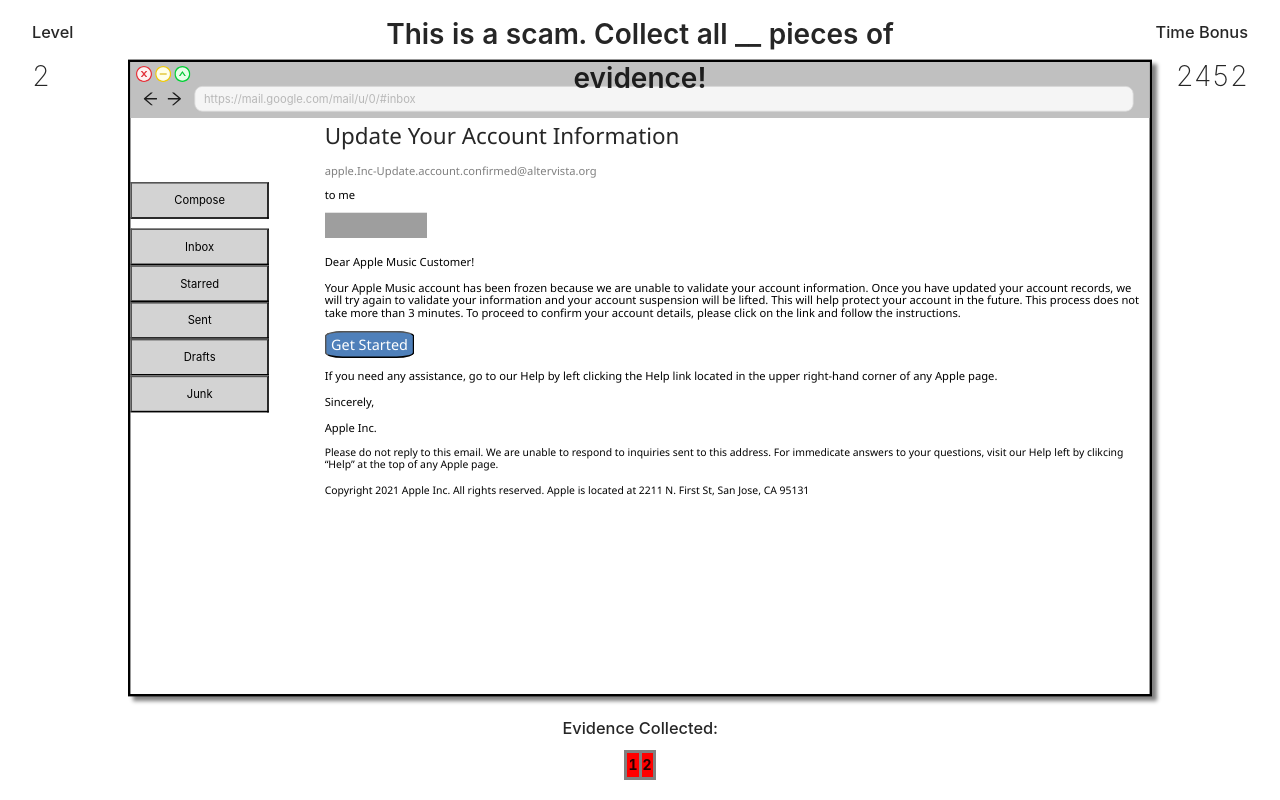
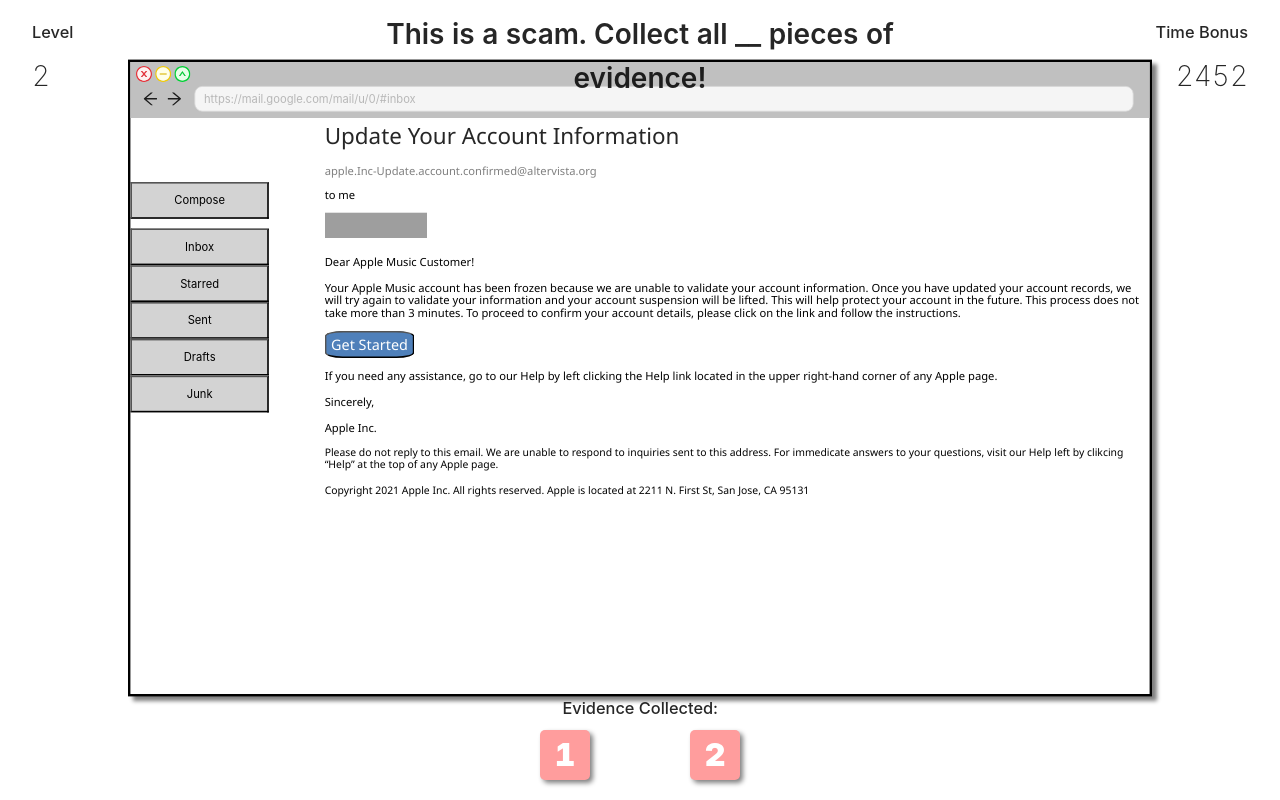
Before and after one commit to NelsonL19/scambusters, a React (Create React App) app: page /level2 in a window 1280 px wide. Built offline with nearby package versions, Linux system fonts and the light colour scheme; grey boxes are pictures that could not be loaded.

Commit message:
removed hard coding of evidence number, added styling to evidence collection UI

```diff
--- a/src/components/ui_overlay.jsx
+++ b/src/components/ui_overlay.jsx
@@ -1,5 +1,5 @@
 import React, { Component, useEffect, useState } from 'react';
-import { Button } from 'antd';
+import { Button, Table } from 'antd';
 import Level_End from './level_end.jsx'
 import '../styles/ui_overlay.css'
 
@@ -16,6 +16,7 @@
 
 
     componentDidMount () {
+        console.log(this.props)
         this.bonusTimerID = setInterval(
             () => this.tickDownBonus(), 10
         )
@@ -82,6 +83,18 @@
         //     this.setState({ isLevelComplete: true, isCorrect: true })
 
         // }
+    }
+
+    createEvidenceMarkers = (num) => {
+        var children = []
+        for(let i = 0; i < num; i++){
+            children.push(
+                <div className={this.props.evidenceFound.length >=i+1 ? "hasFound" : "notFound"} >
+                    {i+1}
+                </div>
+            )
+        }
+        return children
     }
 
     render () {
@@ -152,20 +165,7 @@
                         <div className="bottom-row">
                             <h3>Evidence Collected:</h3>
                             <div className="collection-count">
-                                <table>
-                                    <thead></thead>
-                                    <tbody>
-                                        <tr>
-                                            <th className= {this.props.evidenceFound.length >=1 ? "hasFound" : "notFound"}>1</th>
-                                            <th className= {this.props.evidenceFound.length >=2 ? "hasFound" : "notFound"}>2</th>
-                                            {/* <th className={coloring}>2</th>
-                                            <th className={coloring}>3</th>
-                                            <th className={coloring}>4</th>
-                                            <th className={coloring}>5</th> */}
-                                        </tr>
-                                    </tbody>
-                                    <tfoot></tfoot>
-                                </table>
+                                {this.createEvidenceMarkers(this.props.level.evidenceAmount)}
                             </div>
                         </div>
                     </div>
--- a/src/styles/ui_overlay.css
+++ b/src/styles/ui_overlay.css
@@ -51,14 +51,42 @@
     font-weight: 200;
 }
 
-th.notFound {
-    border: 3px solid grey;
-    background-color: red;
+.notFound {
+    /* alignment */
+    display: flex;
+    justify-content: center;
+    align-items: center;
+    width: 50px;
+    height: 50px;
+    text-align: center;
+    margin: 0px 50px 0px 50px;
+
+    /* coloring */
+    border-radius: 5px;
+    background-color: #ff9d9d;
+    color: white;
+    font-weight: 1000;
+    font-size: xx-large;
+    box-shadow: 3px 3px 5px grey;
 }
 
-th.hasFound {
-    border: 3px solid grey;
-    background-color: green;
+.hasFound {
+    /* alignment */
+    display: flex;
+    justify-content: center;
+    align-items: center;
+    width: 50px;
+    height: 50px;
+    text-align: center;
+    margin: 0px 50px 0px 50px;
+
+    /* coloring */
+    border-radius: 5px;
+    background-color: #139f00;
+    color: white;
+    font-weight: 1000;
+    font-size: xx-large;
+    box-shadow: 3px 3px 5px grey;
 }
 
 div.bottom-row {
@@ -67,6 +95,14 @@
     justify-content: center;
     align-items: center;
     /*border: 2px solid rebeccapurple;*/
+}
+
+div.collection-count {
+    display: flex;
+    flex-direction: row;
+    justify-content: center;
+    align-items: center;
+    width: 90%;
 }
 
 div.scam-buttons {
```
